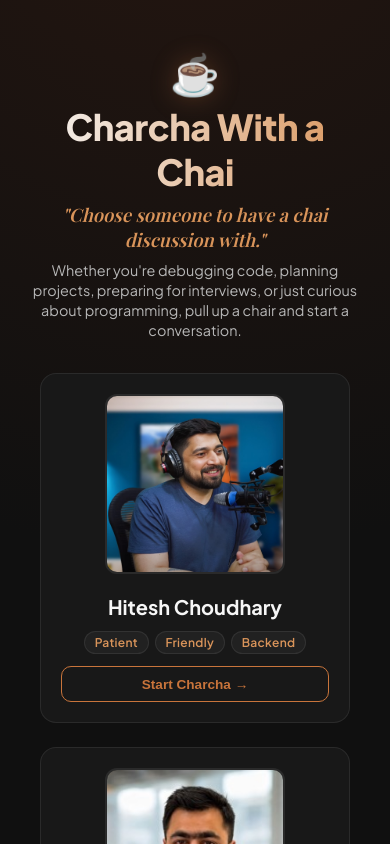
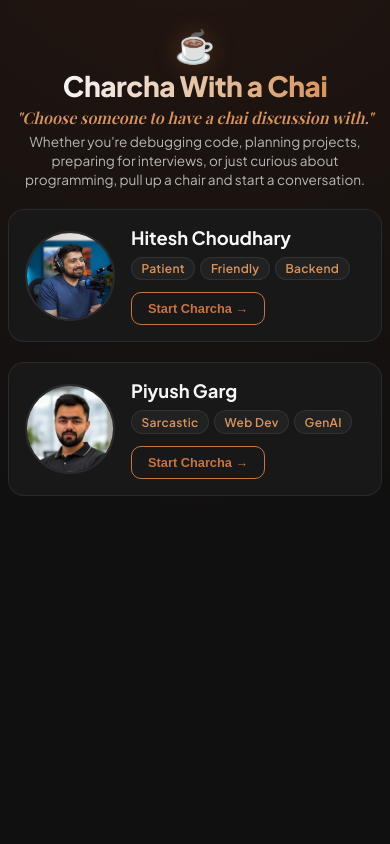
Before and after one commit to dhruvparashar05/Charcha-With-a-Chai, a website: page public/index.html in a window 390 px wide. Drawn offline with nearby package versions, Linux system fonts and the light colour scheme; a web font is replaced by a local one.

Commit message:
style: make application phone screen responsive

```diff
--- a/public/style.css
+++ b/public/style.css
@@ -76,6 +76,8 @@ body {
 .view.active {
   display: flex;
   flex-direction: column;
+  height: 100%;
+  min-height: 0;
   animation: view-fade-in 0.4s cubic-bezier(0.16, 1, 0.3, 1) forwards;
 }
 
@@ -94,9 +96,11 @@ body {
 #landing-view {
   align-items: center;
   gap: 2rem;
-  padding: 1.5rem 0 0 0;
+  padding: 1.5rem 0;
   height: 100%;
   justify-content: flex-start;
+  overflow-y: auto;
+  width: 100%;
 }
 
 .landing-header {
@@ -522,28 +526,119 @@ body {
 
 /* Responsive adjustments */
 @media (max-width: 768px) {
+  .main-container {
+    padding: 0.75rem;
+    justify-content: flex-start;
+  }
+
+  .landing-header {
+    gap: 0.25rem;
+  }
+
   .landing-title {
-    font-size: 2.25rem;
+    font-size: 2rem;
   }
+
   .mentor-grid {
     grid-template-columns: 1fr;
-    gap: 1.5rem;
-    padding: 0 1rem;
-  }
-  .card-image-wrapper {
-    height: 200px;
-  }
-  #chat-view {
-    height: 80vh;
-    border-radius: 0;
-    border-left: none;
-    border-right: none;
-  }
-  .chat-messages {
-    padding: 1.25rem;
-  }
-  .message-wrapper {
-    max-width: 85%;
+    gap: 1.25rem;
+    padding: 0;
+    max-width: 450px;
   }
 
+  .mentor-card {
+    flex-direction: row;
+    align-items: center;
+    padding: 1rem;
+    gap: 1rem;
+    height: auto;
+  }
+
+  .card-image-wrapper {
+    width: auto;
+    height: auto;
+    padding-top: 0;
+    flex-shrink: 0;
+  }
+
+  .mentor-img {
+    width: 90px;
+    height: 90px;
+    border-radius: 50%;
+  }
+
+  .card-content {
+    padding: 0;
+    align-items: flex-start;
+    gap: 0.5rem;
+    flex-grow: 1;
+    width: auto;
+  }
+
+  .mentor-name {
+    text-align: left;
+    font-size: 1.15rem;
+  }
+
+  .mentor-tags {
+    justify-content: flex-start;
+    gap: 0.3rem;
+  }
+
+  .btn-start {
+    width: auto;
+    padding: 0.5rem 1rem;
+    font-size: 0.8rem;
+    margin-top: 0.25rem;
+  }
+
+  #chat-view {
+    height: 100%;
+    border-radius: 0;
+    border: none;
+    box-shadow: none;
+  }
+
+  .chat-messages {
+    padding: 1.25rem 1rem;
+    gap: 1.25rem;
+  }
+
+  .message-wrapper {
+    max-width: 88%;
+  }
+
+  .chat-input-area {
+    padding: 0.75rem 1rem;
+  }
+
+  .chat-input {
+    font-size: 16px;
+  }
 }
+
+@media (max-width: 480px) {
+  .main-container {
+    padding: 0.5rem;
+  }
+
+  #landing-view {
+    gap: 1.25rem;
+  }
+
+  .landing-logo {
+    font-size: 2rem;
+  }
+
+  .landing-title {
+    font-size: 1.75rem;
+  }
+
+  .landing-subtitle {
+    font-size: 1rem;
+  }
+
+  .landing-desc {
+    font-size: 0.85rem;
+  }
+}
```
